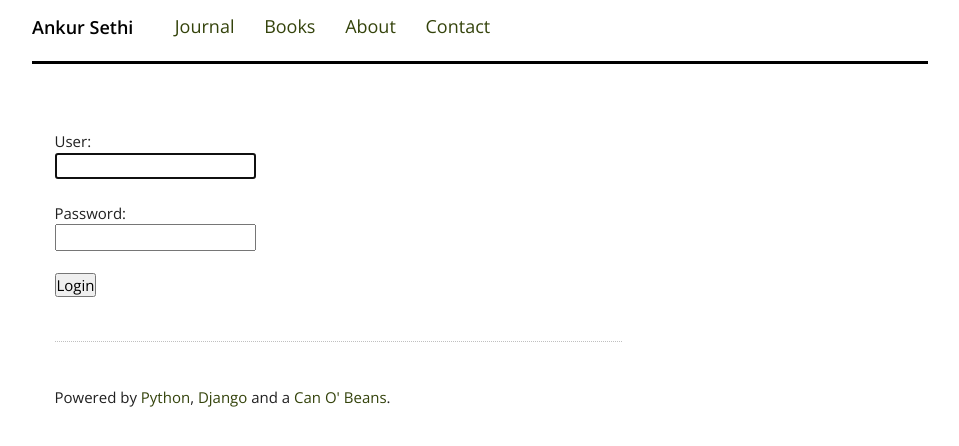
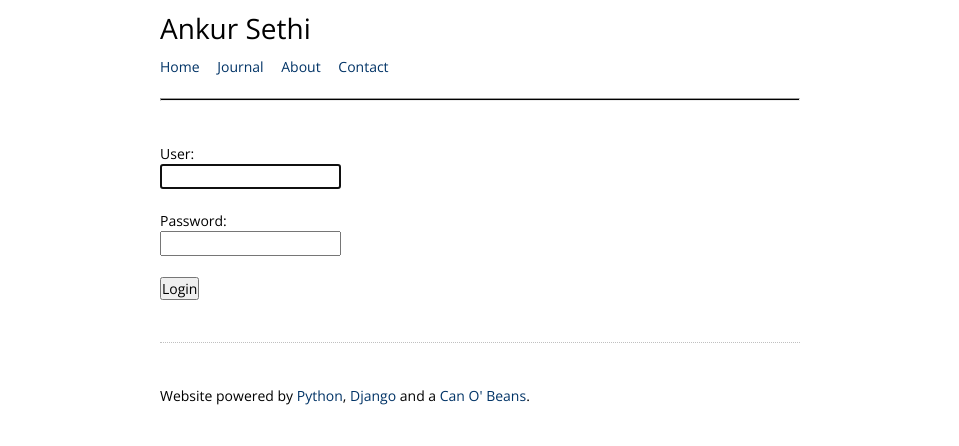
Before and after one commit to s3thi/can_o_beans, a Django app: page /login/ in a window 1280 px wide. Shown: the top 446 px of the page, without its empty margins (160-1119 px from the left). Run offline with Django 3.2, Linux system fonts and the light colour scheme; style sheets or scripts are compiled from the project's sources.

Commit message:
Many, many style changes. Simplified the layout as much as I possibly could. The website looks quite bare-bones now, but I like it very much.

```diff
--- a/gravy/static/gravy/style.scss
+++ b/gravy/static/gravy/style.scss
@@ -8,21 +8,20 @@ $line-height: 1.5em;
 /* Main styles. */
 
 html {
-    background-color: $body_background_color;
+    overflow-y: scroll;
 }
 
 body {
-    color: $body_text_color;
-    font-size: 15px;
+    font-size: 14px;
     font-family: 'Open Sans', verdana, arial, sans-serif;
-    margin-left: 15%;
-    margin-right: 15%;
-    background-color: $body_background_color;
+    width: 640px;
+    margin-left: auto;
+    margin-right: auto;
 }
 
 a {
     text-decoration: none;
-    color: $link_color;
+    color: #003366;
 }
 
 a:hover {
@@ -38,6 +37,10 @@ p {
     margin-bottom: $line-height;
 }
 
+h1 {
+    font-size: 2em;
+}
+
 h2 {
     font-size: 1.5em;
 
@@ -46,7 +49,7 @@ h2 {
     margin-bottom: 1.1em;
     color: $h2_color;
     font-family: 'Open Sans', sans-serif;
-    font-weight: 600;
+    font-weight: bold;
 }
 
 ul {
@@ -54,43 +57,13 @@ ul {
 
     li {
         list-style: square;
-        line-height: 1.5em;
+        line-height: $line-height;
+        margin-bottom: $line-height;
     }
 }
 
-#header_wrap {
-    margin-top: 1em;
-}
-
-#header {
-    font-size: 1.2em;
-    float: left;
-    display: inline;
-    margin-right: 2em;
-    font-family: 'Open Sans';
-
-    #header_ankur, #header_sethi, #header_in {
-        font-weight: 600;
-    }
-
-    #header_ankur {
-        color: $header_ankur_color;
-    }
-
-    #header_sethi {
-        color: $header_sethi_color;
-    }
-
-    #header_in {
-        color: $header_in_color;
-    }
-}
-
-#top_navbar {
-    margin-bottom: 1.5em;
-    float: left;
-    display: inline;
-    vertical-align: middle;
+#ankur_sethi {
+    line-height: 2em;
 }
 
 #top_navbar ul {
@@ -105,45 +78,13 @@ ul {
     margin-right: 1em;
 }
 
-#top_navbar a {
-    padding: 0.3em;
-    font-size: 1.2em;
-    color: $top_navbar_link_color;
-}
-
-#top_navbar a:hover {
-    text-decoration: none;
-    background-color: $top_navbar_link_color;
-    color: white;
-    border-radius: 0.5em;
-}
-
-#contact {
-    float: right;
-    width: 25%;
-}
-
-#content {
-    float: left;
-}
-
-#sidebar {
-    float: right;
-}
-
-#page_wrap {
-    padding-top: 2.933333em;
-    padding-left: 1.5em;
-    border-top: solid 0.2em $page_wrap_border_color;
+#main_divider {
     clear: both;
-}
-
-#content {
-    width: 65%;
-}
-
-#sidebar {
-    width: 25%;
+    margin-top: $line-height;
+    margin-bottom: 2 * $line-height;
+    height: 1px;
+    background-color: black;
+    color: black;
 }
 
 #footer {
@@ -180,44 +121,7 @@ ul {
 }
 
 .content_block {
-    padding-bottom: 1.433333em;
-    margin-bottom: 2.933333em;
+    padding-bottom: $line-height;
+    margin-bottom: 2 * $line-height;
     border-bottom: dotted 1px silver;
 }
-
-/* Styles for journal archive. */
-
-.journal_entry_meta {
-    color: $journal_entry_meta_color;
-}
-
-.posted_on {
-    vertical-align: middle;
-}
-
-.journal_entry_title a {
-    color: $h2_color;
-}
-
-.permalink {
-    display: inline-block;
-    color: $permalink_color;
-    background-color: $permalink_background_color;
-    width: 1.5em;
-    height: 1.5em;
-    line-height: 1.5em;
-    font-size: 1.5em;
-    border-radius: 5em;
-    text-align: center;
-    text-decoration: none;
-    margin-right: 1em;
-    border: solid 1px $permalink_background_color;
-    vertical-align: middle;
-}
-
-.permalink:hover {
-    background-color: $permalink_hover_background_color;
-    border: solid 1px $permalink_hover_color;
-    color: $permalink_hover_color;
-    text-decoration: none;
-}
--- a/gravy/templates/gravy/base.html
+++ b/gravy/templates/gravy/base.html
@@ -2,57 +2,38 @@
 
 <html lang="en-US">
   <head>
-    <title>{% block title %}{% endblock %} &mdash; {% block title_postfix %}AnkurSethi.in{% endblock %}</title>
+    <title>{% block title %}{% endblock %} &mdash; {% block title_postfix %}Ankur Sethi{% endblock %}</title>
     <link rel="stylesheet" type="text/css" href="{{ STATIC_URL }}gravy/style.css">
   </head>
 
   <body>
-    <header>
-      <div id="header_wrap">
+    <header id="main_header">
       {% block header %}
-          <h1 id="header">
-            <span id="header_ankur">Ankur</span>
-            <span id="header_sethi">Sethi</span></h1>
-          </h1>
+        <h1 id="ankur_sethi">Ankur Sethi</h1>
       {% endblock %}
 
       <nav id="top_navbar">
         <ul>
+          <li><a href="/">Home</a></li>
           <li><a href="/journal">Journal</a></li>
-            <li><a href="/books">Books</a></li>
           <li><a href="/about">About</a></li>
           <li><a href="/contact">Contact</a></li>
         </ul>
       </nav>
-      </div>  <!-- end header_wrap -->
     </header>
 
+    <hr id="main_divider">
+
     <div id="page_wrap">
-      <section class="col" id="content">
+      <section id="content">
         {% block content %}{% endblock %}
-      </section>
-
-      <section class="col" id="sidebar">
-        {% block sidebar %}
-        {% endblock %}
-
-        {% block sidebar_meta %}
-        {% if user.is_authenticated %}
-          <p>Logged in as <b>{{ user.username }}</b>.
-            <ul>
-              <li>Admin</li>
-              <li><a href="/logout/">Logout</a></li>
-            </ul>
-          </p>
-        {% endif %}
-        {% endblock %}
       </section>
 
       <footer id="footer">
         {% block footer %}
-        <p>Powered by <a href="http://python.org">Python</a>, <a href="http://djangoproject.com">Django</a> and a <a href="http://github.com/GeneralMaximus/can_o_beans/">Can O' Beans</a>.</p>
+        <p>Website powered by <a href="http://python.org">Python</a>, <a href="http://djangoproject.com">Django</a> and a <a href="http://github.com/GeneralMaximus/can_o_beans/">Can O' Beans</a>.</p>
         {% endblock %}
       </footer>
-    </div> <!-- end page_wrap -->
+    </div>
   </body>
 </html>
--- a/journal/templates/journal/base.html
+++ b/journal/templates/journal/base.html
@@ -23,6 +23,3 @@
   {% block pagination %}
   {% endblock %}
 {% endblock %}
-
-{% block sidebar %}
-{% endblock %}
--- a/journal/templates/journal/entry.html
+++ b/journal/templates/journal/entry.html
@@ -12,10 +12,11 @@
 
     <div class="journal_entry_head">
       <h2 class="journal_entry_title"><a href="{{ journal_entry.url }}">{{ journal_entry.title }}</a></h2>
-      <a href="{{ journal_entry.url }}"><span class="permalink"> &infin; </span></a><span class="journal_entry_meta">{{ journal_entry.published_on|date:"M d, Y" }}</span>
     </div>
 
     {{ journal_entry.content|safe }}
+
+    <p>Posted on {{ journal_entry.published_on|date:"M d, Y" }}</p>
 
   </section>
 {% endblock %}
```
Also changed, not shown: journal/templates/journal/journal_index.html (+2 -5 lines). Lines whose indentation alone changed are shown as unchanged.
